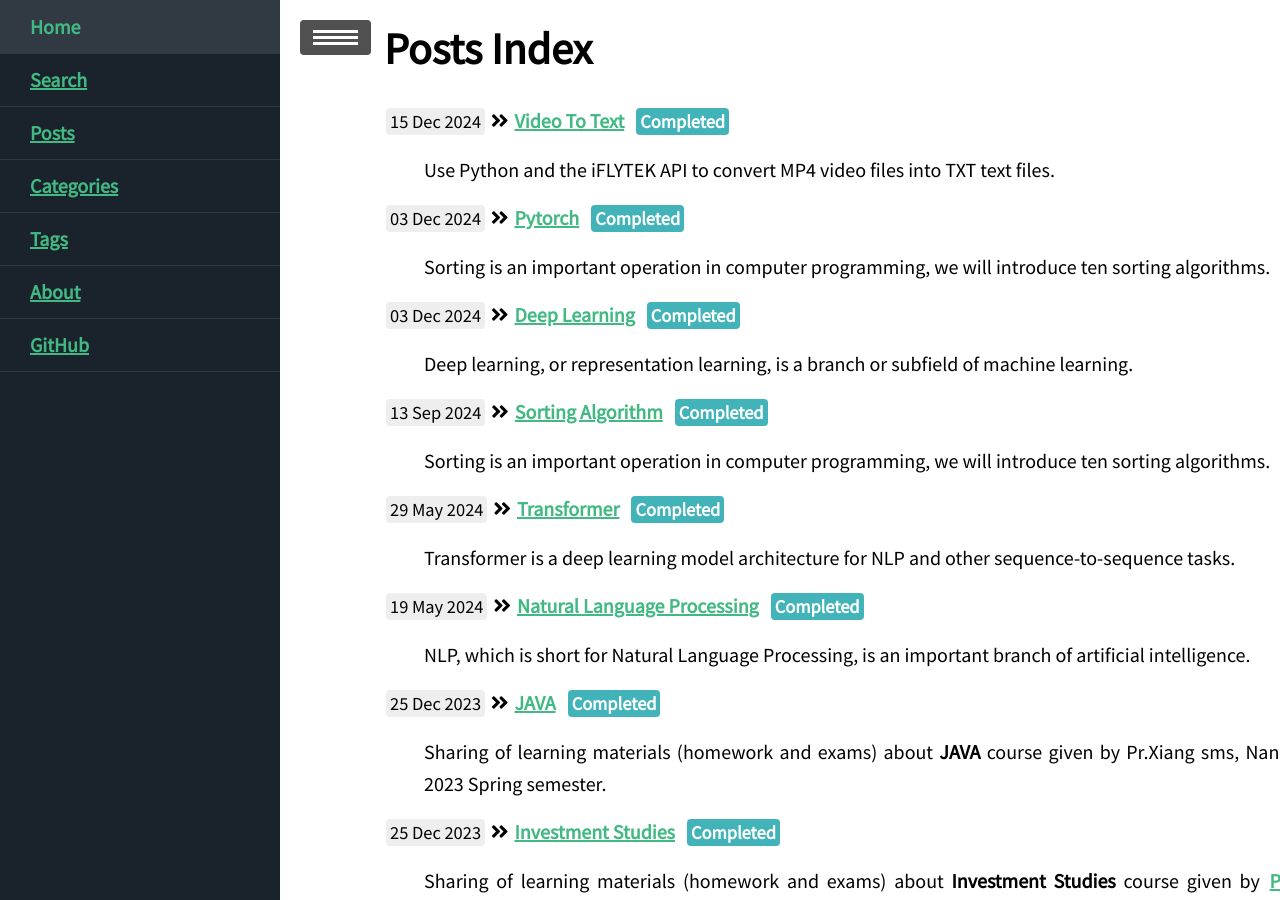
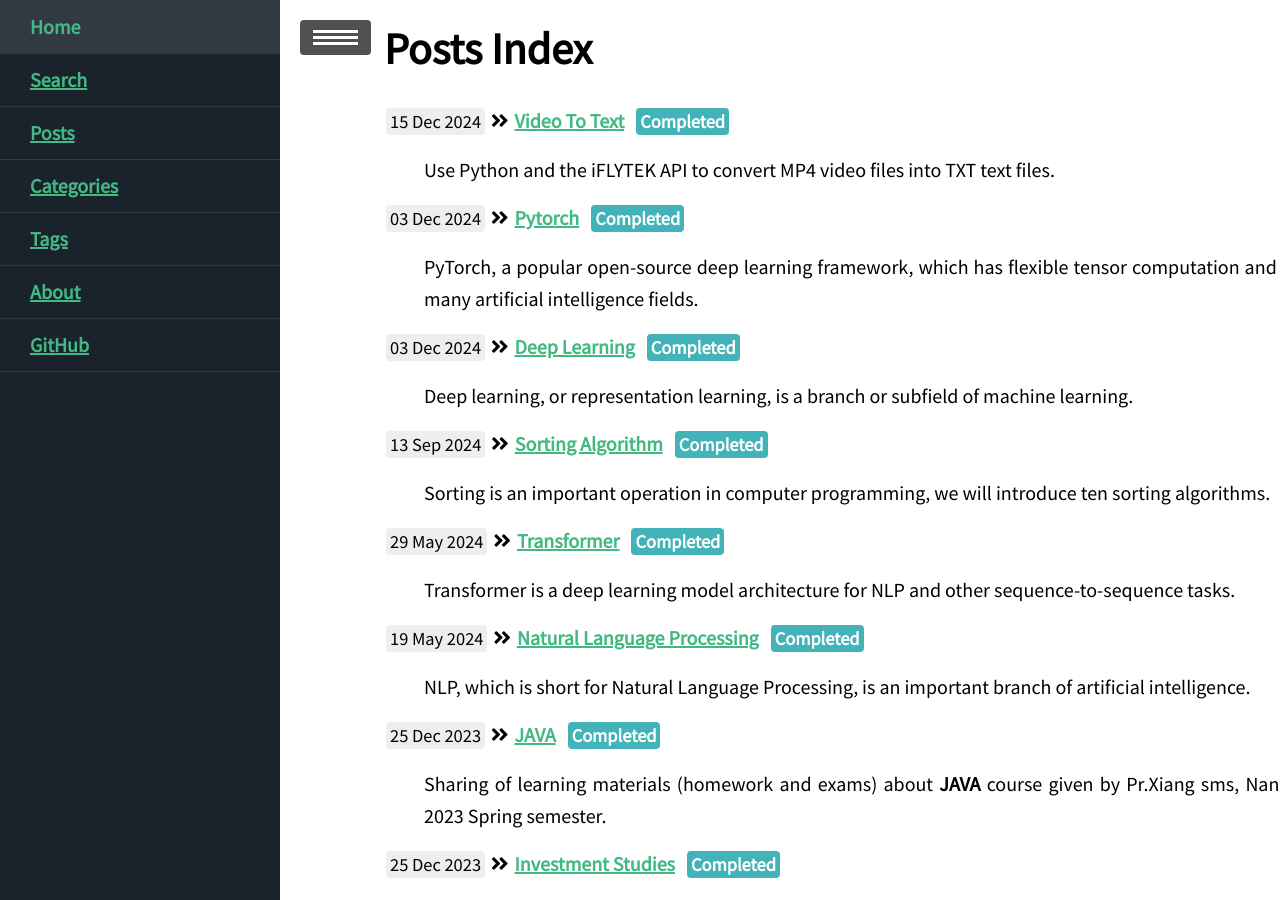
Before and after one commit to ssskz/ssskz.github.io, a Jekyll site: the page built from blog/index.html, in a window 1280 px wide and 900 px high. Built offline with Jekyll 4.4.1, drawn with Linux system fonts in a browser that asks for light colours; nearby versions of some CDN libraries.

Commit message:
update _posts/2024-12-3-Pytorch.md.
Signed-off-by: ssskz <12497590+ssskz@user.noreply.gitee.com>

```diff
--- a/_posts/2024-12-3-Pytorch.md
+++ b/_posts/2024-12-3-Pytorch.md
@@ -6,5 +6,5 @@ mathjax: true
 mermaid: true
 tags: python
 categories: Artificial-Intelligence
-description: Sorting is an important operation in computer programming, we will introduce ten sorting algorithms.
+description: PyTorch, a popular open-source deep learning framework, which has flexible tensor computation and is widely used in many artificial intelligence fields.
 ---
```
